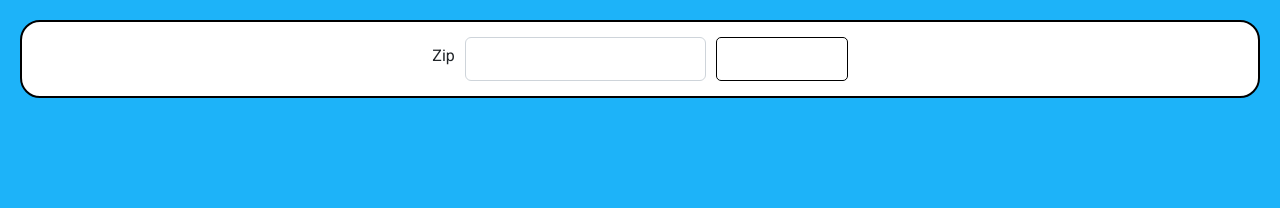
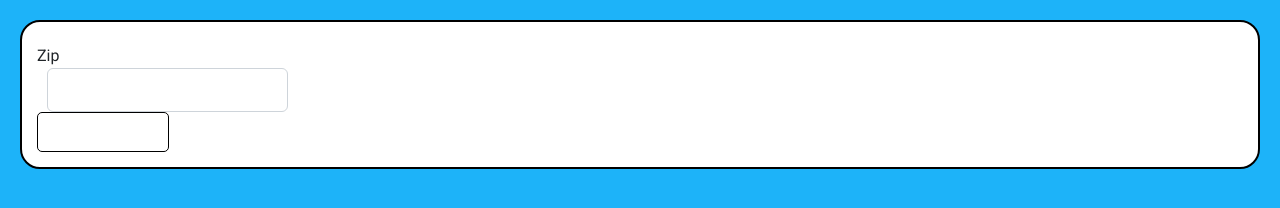
Before and after one commit to ocdladefense/og-weather, a website built with webpack: page src/index.html in a window 1280 px wide. Built offline with nearby package versions, Linux system fonts and the light colour scheme.

Commit message:
Implemented form DOM. Moved getFormattedDate to DateUtils.

```diff
--- a/src/index.html
+++ b/src/index.html
@@ -6,35 +6,8 @@
     <title>Weather App</title>
   </head>
   <body>
-    <div id="app-container">
-      <div class="app">
-        <div class="zip-form">
-          <form id="zipForm">
-            <div class="flex-parent">
-              <label for="zipcode">Zip</label>
-              <input
-                class="form-control"
-                type="input"
-                id="zipcode"
-                name="zipcode"
-                value=""
-                required
-              />
-              <button type="submit" class="btn btn-success">
-                Get the forcast!
-              </button>
-            </div>
-          </form>
-        </div>
 
-        <div id="app">
+        <div id="app"> </div>
 
-
-
-        </div>
-
-
-      </div>
-    </div>
     </body>
 </html>
--- a/src/js/App.js
+++ b/src/js/App.js
@@ -5,7 +5,7 @@
 import Weather from "./components/Weather";
 import Forecast from "./services/Forecast";
 import Geolocation from "./services/Geolocation";
-import {renderComponent} from "./components/React";
+import {renderComponent, getState, setState} from "./components/React";
 
 // sample openweathermap weather api call
 //https://api.openweathermap.org/data/2.5/forecast?units=imperial&lat=43.9698&lon=-123.2006&appid=e366707bc2ea3e949fb1c0a16ce76d59
@@ -50,6 +50,11 @@
 
     // The forecast does render the first time, only with an empty array :-)
 
+    // Set the first selected day only once forecast is available
+    if (forecast.length > 0 && getState("selectedDayIndex") == null) {
+      setState("selectedDayIndex", 0);
+    }
+
 
     renderComponent(Weather, {forecast, onSubmit});
   }
--- a/src/js/components/DayDetails.js
+++ b/src/js/components/DayDetails.js
@@ -1,8 +1,8 @@
+import DateUtils from "../utils/DateUtils";
+
  // Render detailed weather information for the selected day
   export default function DayDetails(selectedDay, cityName = "") {
-    const formattedDate = `${
-      new Date(selectedDay.dt).getMonth() + 1
-    }/${new Date(selectedDay.dt).getDate()}`;
+    let formattedDate = DateUtils.getFormattedDate(selectedDay);
 
     console.log("Selected Day Date:", selectedDay.dt);
     console.log("Selected Day Date Type:", typeof selectedDay.dt);
--- a/src/js/components/React.js
+++ b/src/js/components/React.js
@@ -4,8 +4,7 @@ const states = {};
 
 
 export function setState(key, value) {
-
-    states[key] = value;
+  states[key] = value;
 }
 
 
@@ -22,7 +21,7 @@ export function renderComponent(component, props) {
     // Get the app element from the DOM
     let app = document.getElementById("app");
 
-    // Clear existing forecast list, without this it was increasing exponentialy
+    // Clear existing forecast list
     app.innerHTML = "";
     app.appendChild(elements);
 }
--- a/src/js/components/Weather.js
+++ b/src/js/components/Weather.js
@@ -15,6 +15,9 @@ import {getState, renderComponent} from "./React";
     let form = ZipCodeForm({onSubmit});
 
     let container = document.createElement("div");
+
+    container.appendChild(form);
+
     let theList = WeatherList({forecast, rerender: () => {
       renderComponent(Weather, {forecast, onSubmit});
     }});
--- a/src/js/components/WeatherListItem.js
+++ b/src/js/components/WeatherListItem.js
@@ -1,16 +1,9 @@
 import DateUtils from "../utils/DateUtils";
-
-// look up on mdn
-// let myDivv = document.createElement("div");
-// document.appendChild(childDiv);
-// myDivv.setAttribute("class", "weather-list-item");
 
 // Render individual weather list item
 // No longer includes event handlers, only displays view.
 export default function WeatherListItem(forecastDay, onItemClick, index) {
-  const formattedDate = `${new Date(forecastDay.dt).getMonth() + 1}/${new Date(
-    forecastDay.dt
-  ).getDate()}`;
+  let formattedDate = DateUtils.getFormattedDate(forecastDay);
 
   console.log(forecastDay.dt);
 
--- a/src/js/components/ZipCodeForm.js
+++ b/src/js/components/ZipCodeForm.js
@@ -4,29 +4,49 @@ let previousListener = null;
 
 export default function ZipCodeForm({ onSubmit }) {
 
+    let formDiv = document.createElement("div");
+    formDiv.setAttribute("class", "zip-form")
 
-    let form = document.querySelector("#zipForm");
-    form.removeEventListener("submit", previousListener);
-    form.addEventListener("submit", onSubmit);
+    let zipForm = document.createElement("form");
+    zipForm.setAttribute("id", "zip-code-form");
 
-    /*
-    let form = document.createElement("form");
-    form.setAttribute("class", "zip-code-form");
+    let flexDiv = document.createElement("div");
+    flexDiv.setAttribute("class", "flex-parent")
+
+    let label = document.createElement("label");
+    label.setAttribute("for", "zipcode");
+    label.textContent = "Zip";
 
     let input = document.createElement("input");
-    input.setAttribute("type", "text");
+    input.setAttribute("class","form-control");
+    input.setAttribute("type", "input");
+    input.setAttribute("id", "zipcode");
     input.setAttribute("name", "zipcode");
-    input.setAttribute("placeholder", "Enter Zip Code");
+    input.setAttribute("value", " ");
     input.required = true;
 
     let button = document.createElement("button");
-    button.textContent = "Get Weather";
+    button.setAttribute("type", "submit");
+    button.setAttribute("class", "btn btn-success");
+    button.textContent = "Get the forcast!";
 
-    form.appendChild(input);
-    form.appendChild(button);
+    zipForm.appendChild(flexDiv);
+    zipForm.appendChild(label);
+    zipForm.appendChild(input);
+    zipForm.appendChild(button);
+    formDiv.appendChild(zipForm);
 
-    form.addEventListener("submit", onSubmit);
+    let currentForm = zipForm; // use zipForm directly since it's newly created
 
-    return form;
-    */
+    // Only add the event listener if it's different
+    if (previousListener !== onSubmit) {
+        if (previousListener) {
+            currentForm.removeEventListener("submit", previousListener);
+        }
+        currentForm.addEventListener("submit", onSubmit);
+        previousListener = onSubmit; // store it
     }
+
+    return formDiv;
+
+    }
--- a/src/js/utils/DateUtils.js
+++ b/src/js/utils/DateUtils.js
@@ -52,4 +52,11 @@ export default class DateUtils {
 
     return range.map((date) => new DateUtils(date));
   }
+
+
+  static getFormattedDate(selectedDay) {
+    return `${
+      new Date(selectedDay.dt).getMonth() + 1
+    }/${new Date(selectedDay.dt).getDate()}`;
+  }
 }
```
Also changed, not shown: src/archive/components.js (added, +90 -0 lines), 1 other file.
